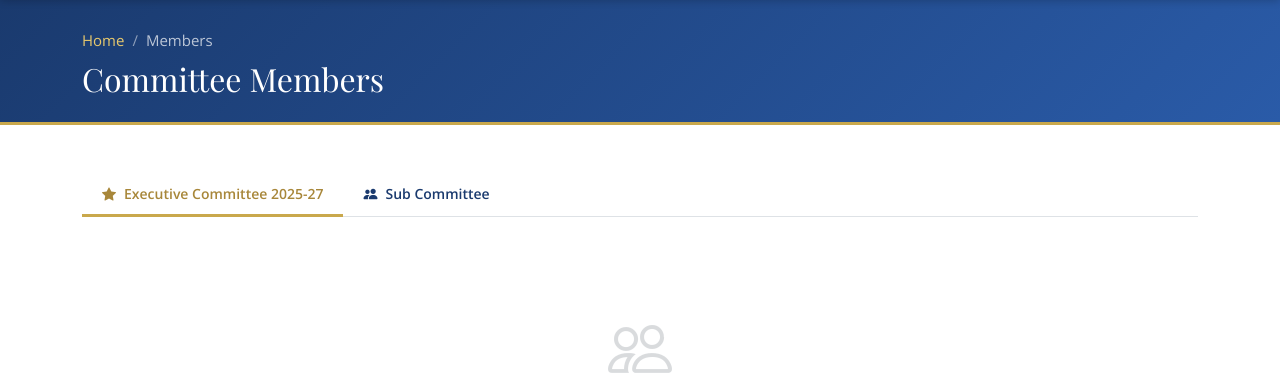
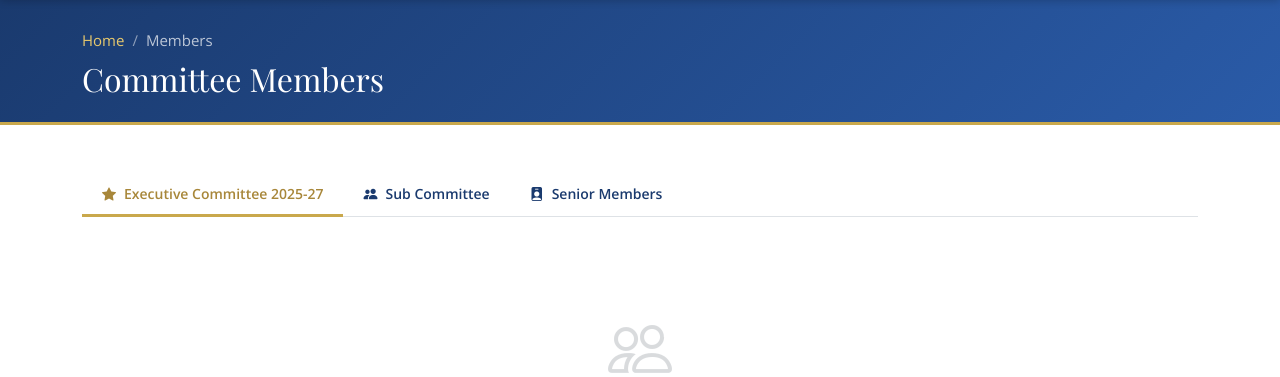
Before and after one commit to niranjan0k/iei-jsc, a Django app: page /members/ in a window 1280 px wide. Shown: the part 124-501 px from the top of the page. Run offline with Django 5.2, Linux system fonts and the light colour scheme.

Commit message:
uncommented senior members

```diff
--- a/website/templates/website/members.html
+++ b/website/templates/website/members.html
@@ -31,12 +31,12 @@
           {% if subcommittee %}<span class="badge bg-gold ms-1">{{ subcommittee|length }}</span>{% endif %}
         </button>
       </li>
-      <!-- <li class="nav-item" role="presentation">
+      <li class="nav-item" role="presentation">
         <button class="nav-link" id="senior-tab" data-bs-toggle="tab" data-bs-target="#senior" type="button">
-          <i class="bi bi-person-badge-fill me-2"></i>Senior Engineers Forum
+          <i class="bi bi-person-badge-fill me-2"></i>Senior Members
           {% if senior %}<span class="badge bg-gold ms-1">{{ senior|length }}</span>{% endif %}
         </button>
-      </li> -->
+      </li>
     </ul>
 
     <div class="tab-content" id="memberTabsContent">
```
Also changed, not shown: 1 other file.
